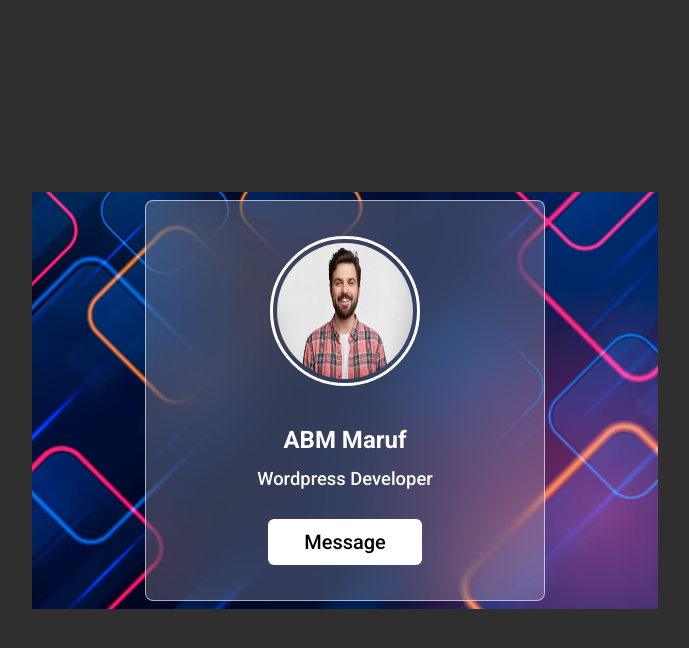
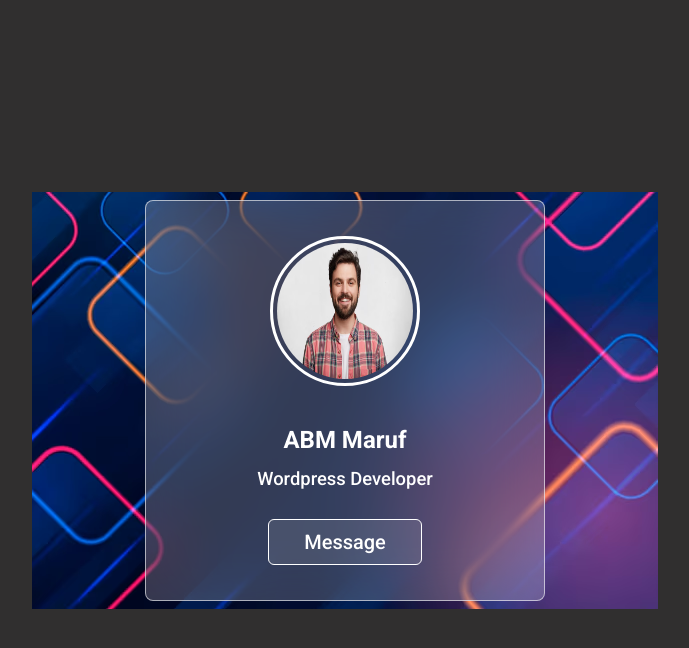
Before and after one commit to Saad-Bin-Moin/card-slider, a plain HTML site: page index.html in a window 1280 px wide. In both pictures the pointer is over the button "Message". Shown: the whole page, without its empty margins (295-984 px from the left). Drawn offline with Linux system fonts and the light colour scheme.

Commit message:
Hover effect added on message button

```diff
--- a/style.css
+++ b/style.css
@@ -45,9 +45,6 @@ body{
     color: #fff;
     font-weight: 500;
     margin: 14px 0 30px;
-
-
-
 }
 
 .card-list .card-item .message-button{
@@ -59,4 +56,12 @@ body{
     cursor: pointer;
     background-color: white;
     border: 1px solid transparent;
+    transition: 0.2s ease;
 }
+
+.card-list .card-item .message-button:hover{
+     background: rgba(255, 255, 255, 0.1);
+     border: 1px solid #ffff;
+     color: #fff;
+
+}
```
